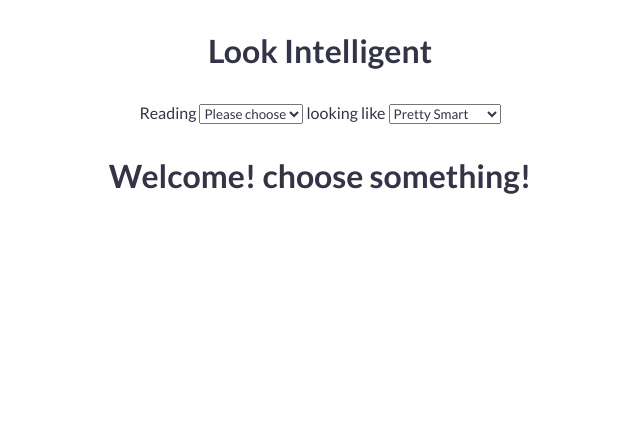
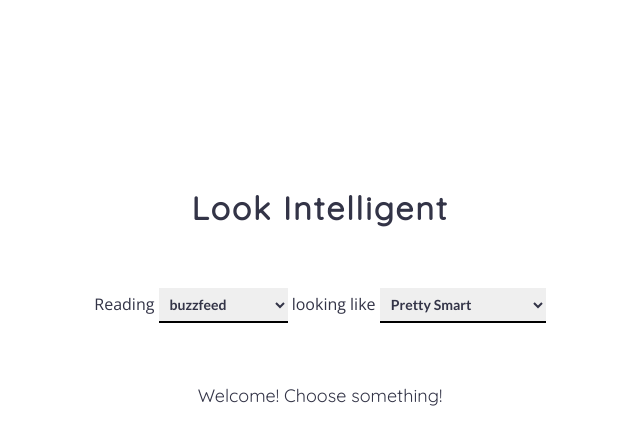
Before and after one commit to p-syche/look-intelligent, a React (Create React App) app: page / in a window 1280 px wide. Shown: the top 444 px of the page, without its empty margins (320-960 px from the left). Built offline with nearby package versions, Linux system fonts and the light colour scheme.

Commit message:
organized sass files and styled home page, added google fonts

```diff
--- a/src/components/Header.js
+++ b/src/components/Header.js
@@ -21,7 +21,6 @@
 			<div className="header-choice">
 				<span>Reading </span>
 				<select ref={(input) => this.chooseSource = input} className="sources" defaultValue={this.props.myState.chosen.source} onChange={(e) => this.choiceMade(e)}>
-					<option disabled value="home" key="initial" index="default">Please choose</option>
 					{
 					Object
 						.keys(mySources)
@@ -44,7 +43,6 @@
 							</option>
 						)
 					}
-
 				</select>
 			</div>
 	    );
--- a/src/components/ListOfArticles.js
+++ b/src/components/ListOfArticles.js
@@ -10,7 +10,7 @@
     if(chosenStuff.source === 'home') {
       return (
         <div className="home-page">
-          <h2>Welcome! choose something!</h2>
+          <h4>Welcome! Choose something!</h4>
         </div>
       )
 
--- a/src/scss/App.css
+++ b/src/scss/App.css
@@ -1,4 +1,42 @@
+/* http://meyerweb.com/eric/tools/css/reset/
+   v2.0 | 20110126
+   License: none (public domain)
+*/
 @import url(https://fonts.googleapis.com/css?family=Lato:400,300,300italic,400italic,700,700italic);
+@import url("https://fonts.googleapis.com/css?family=Open+Sans|Quicksand");
+html, body, div, span, applet, object, iframe, h1, h2, h3, h4, h5, h6, p, blockquote, pre, a, abbr, acronym, address, big, cite, code, del, dfn, em, img, ins, kbd, q, s, samp, small, strike, strong, sub, sup, tt, var, b, u, i, center, dl, dt, dd, ol, ul, li, fieldset, form, label, legend, table, caption, tbody, tfoot, thead, tr, th, td, article, aside, canvas, details, embed, figure, figcaption, footer, header, hgroup, menu, nav, output, ruby, section, summary, time, mark, audio, video {
+  margin: 0;
+  padding: 0;
+  border: 0;
+  font-size: 100%;
+  font: inherit;
+  vertical-align: baseline; }
+
+/* HTML5 display-role reset for older browsers */
+article, aside, details, figcaption, figure, footer, header, hgroup, menu, nav, section {
+  display: block; }
+
+body {
+  line-height: 1; }
+
+ol, ul {
+  list-style: none; }
+
+blockquote, q {
+  quotes: none; }
+
+blockquote:before, blockquote:after {
+  content: '';
+  content: none; }
+
+q:before, q:after {
+  content: '';
+  content: none; }
+
+table {
+  border-collapse: collapse;
+  border-spacing: 0; }
+
 body, html {
   height: 100%;
   width: 100%;
@@ -157,13 +195,32 @@
     width: 75%;
     max-width: 60rem; } }
 
-.App {
+.not-loading {
+  display: none; }
+
+.App .single-article img {
+  width: 25%;
+  height: auto; }
+
+.App.initial {
   width: 100%;
   margin: 0 auto;
-  text-align: center; }
-
-.not-loading {
-  display: none; }
+  text-align: center;
+  font-family: 'Quicksand', sans-serif; }
+  .App.initial h2 {
+    padding: 15% 0 5% 0;
+    font-weight: bold;
+    letter-spacing: 2px; }
+  .App.initial .header-choice {
+    font-family: 'Open Sans', sans-serif;
+    padding: 0 0 5% 0; }
+    .App.initial .header-choice select {
+      padding: 0.5em 3em 0.5em 0.5em;
+      border-color: black;
+      border-style: solid;
+      border-width: 0px 0px 2px 0px;
+      font-weight: bold;
+      font-size: 14px; }
 
 .App.Pretty {
   background: #fff; }
--- a/src/scss/App.scss
+++ b/src/scss/App.scss
@@ -1,22 +1,41 @@
+@import 'reset';
 @import 'simple-grid-min';
-@import 'header';
 
-.App {
-	width: 100%;
-	margin: 0 auto;
-	text-align: center;
-}
+@import url('https://fonts.googleapis.com/css?family=Open+Sans|Quicksand');
 
 .not-loading {
 	display: none;
 }
 
-.App.Pretty {
-	background: #fff;
-	@import 'single-article-pretty';
+//basic styles
+.App {
+	.single-article img {
+		width: 25%;
+		height: auto;
+	}
+	//initial app state on welcome
+	&.initial {
+		width: 100%;
+		margin: 0 auto;
+		text-align: center;
+		font-family: 'Quicksand', sans-serif;
+		h2 {
+			padding: 15% 0 5% 0;
+			font-weight: bold;
+			letter-spacing: 2px;
+		}
+		@import 'header';
+	}
+	//pretty read
+	&.Pretty {
+		background: #fff;
+		@import 'header-pretty';
+		@import 'single-article-pretty';
+	}
+	//looking like Stack Overflow
+	&.Stack {
+		background: grey;
+		@import 'header-stack';
+		@import 'single-article-stack';
+	}
 }
-
-.App.Stack {
-	background: grey;
-	@import 'single-article-stack';
-}
--- a/src/scss/_header.scss
+++ b/src/scss/_header.scss
@@ -0,0 +1,12 @@
+.header-choice {
+	font-family: 'Open Sans', sans-serif;
+	padding: 0 0 5% 0;
+	select {
+	    padding: 0.5em 3em 0.5em 0.5em;
+		border-color: black;
+		border-style: solid;
+		border-width: 0px 0px 2px 0px;
+		font-weight: bold;
+		font-size: 14px;
+	}
+}
--- /dev/null
+++ b/src/scss/_reset.scss
@@ -0,0 +1,40 @@
+/* http://meyerweb.com/eric/tools/css/reset/
+   v2.0 | 20110126
+   License: none (public domain)
+*/
+
+html, body, div, span, applet, object, iframe, h1, h2, h3, h4, h5, h6, p, blockquote, pre, a, abbr, acronym, address, big, cite, code, del, dfn, em, img, ins, kbd, q, s, samp, small, strike, strong, sub, sup, tt, var, b, u, i, center, dl, dt, dd, ol, ul, li, fieldset, form, label, legend, table, caption, tbody, tfoot, thead, tr, th, td, article, aside, canvas, details, embed, figure, figcaption, footer, header, hgroup, menu, nav, output, ruby, section, summary, time, mark, audio, video {
+  margin: 0;
+  padding: 0;
+  border: 0;
+  font-size: 100%;
+  font: inherit;
+  vertical-align: baseline; }
+
+/* HTML5 display-role reset for older browsers */
+
+article, aside, details, figcaption, figure, footer, header, hgroup, menu, nav, section {
+  display: block; }
+
+body {
+  line-height: 1; }
+
+ol, ul {
+  list-style: none; }
+
+blockquote, q {
+  quotes: none; }
+
+blockquote {
+  &:before, &:after {
+    content: '';
+    content: none; } }
+
+q {
+  &:before, &:after {
+    content: '';
+    content: none; } }
+
+table {
+  border-collapse: collapse;
+  border-spacing: 0; }
```
Also changed, not shown: src/scss/_header-pretty.scss (added), src/scss/_header-stack.scss (added).
